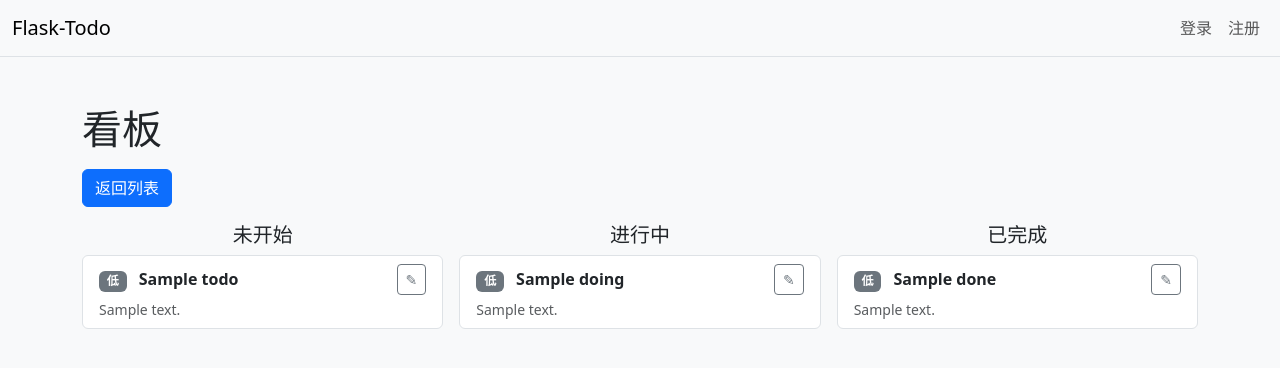
After one commit to youngyd3050/todo-flask, a Flask app: template app/templates/kanban.html in a window 1280 px wide. The commit adds this page. Shown: the top 368 px of the page. Run offline with Flask 3, Linux system fonts and the light colour scheme; the template is opened without the code that fills it: most values are stand-ins (such as "Sample title", 1, 10 or a date in 2020).

Commit message:
对新增任务进行优化

```diff
--- /dev/null
+++ b/app/templates/kanban.html
@@ -0,0 +1,111 @@
+{% extends 'base.html' %}
+{% block content %}
+<h1 class="mb-3">看板</h1>
+<a class="btn btn-primary mb-3" href="{{ url_for('main.index') }}">返回列表</a>
+
+<div class="row g-3 kanban">
+  <!-- 未开始 -->
+  <div class="col-md-4">
+    <h5 class="text-center">未开始</h5>
+    <div class="list-group kanban-column" data-status="1">
+      {% for t in todo %}
+      <div class="list-group-item kanban-card" data-id="{{ t.id }}">
+        <div class="d-flex justify-content-between align-items-center">
+          <div>
+            <span class="badge bg-{% if t.priority==1 %}danger{% elif t.priority==2 %}warning{% else %}secondary{% endif %} me-2">
+              {% if t.priority==1 %}高{% elif t.priority==2 %}中{% else %}低{% endif %}
+            </span>
+            <strong>{{ t.title }}</strong>
+          </div>
+          <button class="btn btn-sm btn-outline-secondary" onclick="editTask({{ t.id }})">✎</button>
+        </div>
+        {% if t.description %}
+          <div class="small text-muted mt-1">{{ t.description }}</div>
+        {% endif %}
+      </div>
+      {% endfor %}
+    </div>
+  </div>
+
+  <!-- 进行中 -->
+  <div class="col-md-4">
+    <h5 class="text-center">进行中</h5>
+    <div class="list-group kanban-column" data-status="2">
+      {% for t in doing %}
+      <div class="list-group-item kanban-card" data-id="{{ t.id }}">
+        <!-- 同上结构 -->
+        <div class="d-flex justify-content-between align-items-center">
+          <div>
+            <span class="badge bg-{% if t.priority==1 %}danger{% elif t.priority==2 %}warning{% else %}secondary{% endif %} me-2">
+              {% if t.priority==1 %}高{% elif t.priority==2 %}中{% else %}低{% endif %}
+            </span>
+            <strong>{{ t.title }}</strong>
+          </div>
+          <button class="btn btn-sm btn-outline-secondary" onclick="editTask({{ t.id }})">✎</button>
+        </div>
+        {% if t.description %}
+          <div class="small text-muted mt-1">{{ t.description }}</div>
+        {% endif %}
+      </div>
+      {% endfor %}
+    </div>
+  </div>
+
+  <!-- 已完成 -->
+  <div class="col-md-4">
+    <h5 class="text-center">已完成</h5>
+    <div class="list-group kanban-column" data-status="3">
+      {% for t in done %}
+      <div class="list-group-item kanban-card" data-id="{{ t.id }}">
+        <!-- 同上结构 -->
+        <div class="d-flex justify-content-between align-items-center">
+          <div>
+            <span class="badge bg-{% if t.priority==1 %}danger{% elif t.priority==2 %}warning{% else %}secondary{% endif %} me-2">
+              {% if t.priority==1 %}高{% elif t.priority==2 %}中{% else %}低{% endif %}
+            </span>
+            <strong>{{ t.title }}</strong>
+          </div>
+          <button class="btn btn-sm btn-outline-secondary" onclick="editTask({{ t.id }})">✎</button>
+        </div>
+        {% if t.description %}
+          <div class="small text-muted mt-1">{{ t.description }}</div>
+        {% endif %}
+      </div>
+      {% endfor %}
+    </div>
+  </div>
+</div>
+
+<!-- 通用编辑弹窗（复用前面模态框） -->
+{% include 'task_edit_modal.html' %}
+
+<!-- SortableJS CDN -->
+<script src="https://cdn.jsdelivr.net/npm/sortablejs@1.15.0/Sortable.min.js"></script>
+<script>
+  // 让三列可拖拽
+  document.querySelectorAll('.kanban-column').forEach(col => {
+    new Sortable(col, {
+      group: 'kanban',
+      animation: 150,
+      onEnd: function (evt) {
+        const card = evt.item;
+        const newStatus = evt.to.dataset.status;
+        const taskId = card.dataset.id;
+        fetch(`/move/${taskId}`, {
+          method: 'POST',
+          headers: {'Content-Type': 'application/json'},
+          body: JSON.stringify({status: parseInt(newStatus)})
+        }).then(r => r.json()).then(res => {
+          if (!res.ok) alert('移动失败');
+        });
+      }
+    });
+  });
+
+  // 双击卡片直接编辑（复用前面编辑函数）
+  function editTask(id) {
+    // 复用前面 index.html 里的 openEdit(id) 逻辑
+    openEdit(id);   // 已存在全局函数
+  }
+</script>
+{% endblock %}
--- /dev/null
+++ b/app/templates/task_edit_modal.html
@@ -0,0 +1,45 @@
+<!-- 通用编辑弹窗（与列表页共用） -->
+<div class="modal fade" id="taskModal" tabindex="-1">
+  <div class="modal-dialog">
+    <div class="modal-content">
+      <form id="modalForm">
+        <div class="modal-header">
+          <h5 class="modal-title" id="modalTitle">编辑任务</h5>
+          <button type="button" class="btn-close" data-bs-dismiss="modal"></button>
+        </div>
+        <div class="modal-body">
+          <div class="mb-3">
+            <label class="form-label">任务名</label>
+            <input type="text" class="form-control" name="title" required>
+          </div>
+          <div class="mb-3">
+            <label class="form-label">优先级</label>
+            <select class="form-select" name="priority">
+              <option value="1">高</option>
+              <option value="2" selected>中</option>
+              <option value="3">低</option>
+            </select>
+          </div>
+          <div class="mb-3">
+            <label class="form-label">任务介绍</label>
+            <textarea class="form-control" name="description" rows="3"></textarea>
+          </div>
+          <div class="row g-3">
+            <div class="col-md-6">
+              <label class="form-label">开始时间</label>
+              <input type="datetime-local" class="form-control" name="start_time">
+            </div>
+            <div class="col-md-6">
+              <label class="form-label">结束时间</label>
+              <input type="datetime-local" class="form-control" name="end_time">
+            </div>
+          </div>
+        </div>
+        <div class="modal-footer">
+          <button type="button" class="btn btn-secondary" data-bs-dismiss="modal">取消</button>
+          <button type="submit" class="btn btn-primary">保存</button>
+        </div>
+      </form>
+    </div>
+  </div>
+</div>
```
Also changed, not shown: app/forms.py (+12 -0 lines), app/models.py (+19 -5 lines), app/templates/index.html (+110 -26 lines), app/views.py (+79 -0 lines), migrations/versions/11e0832c46d5_add_status_with_default.py (added, +32 -0 lines), migrations/versions/b724434bbb96_add_task_detail_fields.py (added, +36 -0 lines).
